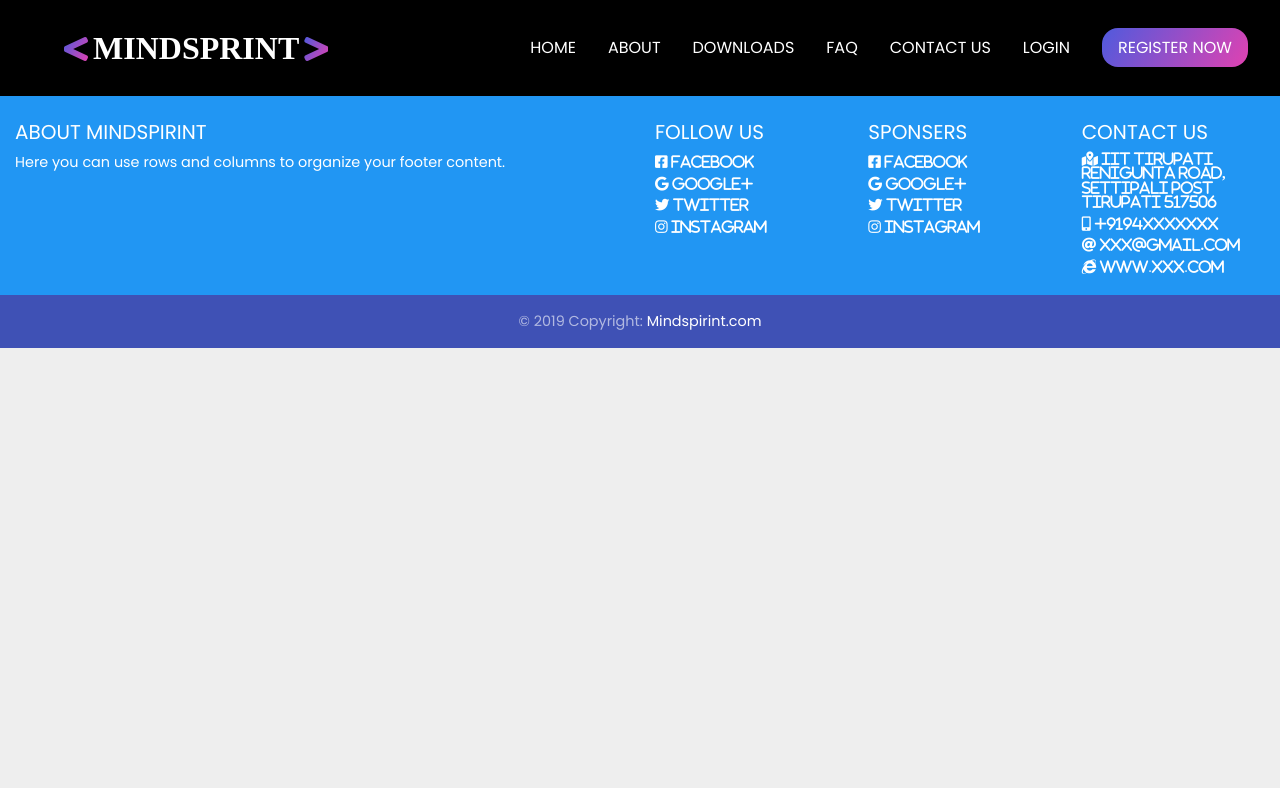
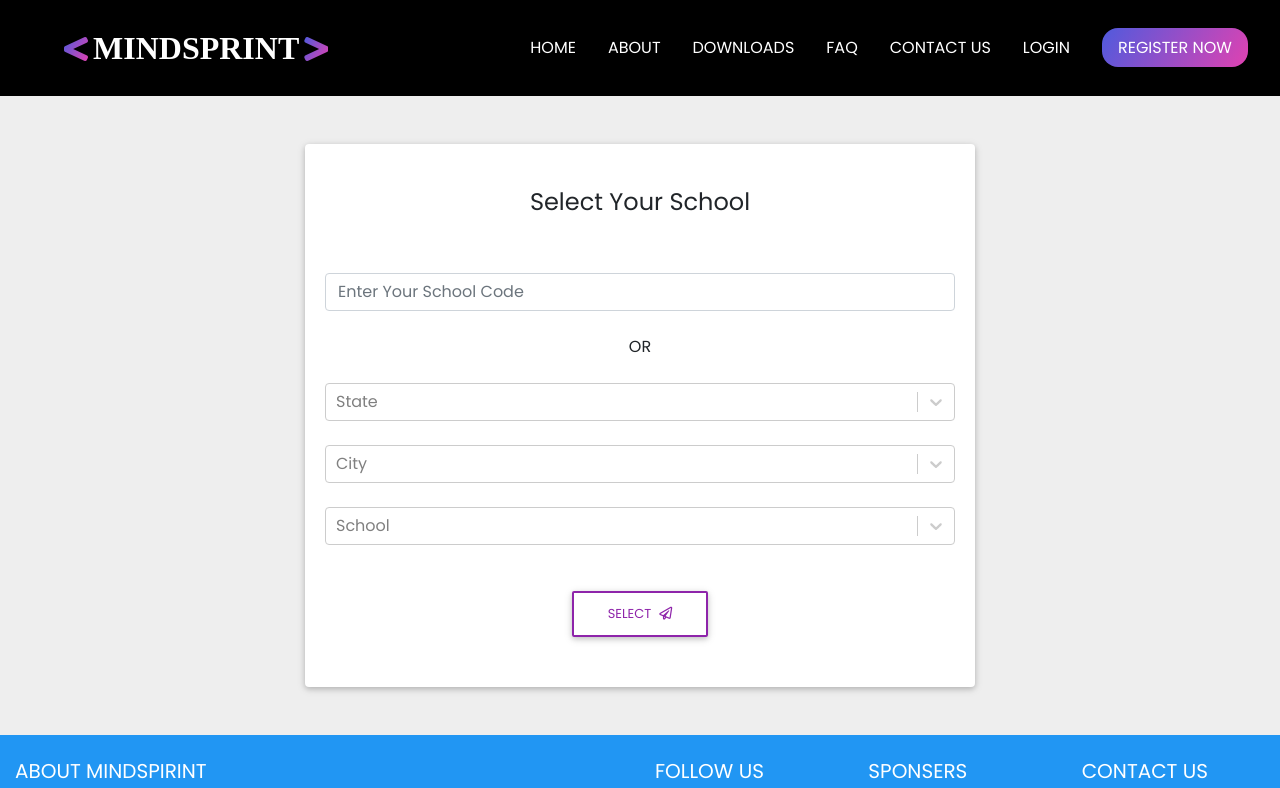
Before and after one commit to CS17B011/mindsprint, a React (Create React App) app in the folder client/: page /school in a window 1280 px wide. Shown: the top 788 px of the page. Built offline with nearby package versions, Linux system fonts and the light colour scheme; no server answers; a web font is replaced by a local one.

Commit message:
added select school form

```diff
--- a/client/package.json
+++ b/client/package.json
@@ -9,7 +9,8 @@
     "react-dom": "^16.8.6",
     "react-light-accordion": "^0.1.4",
     "react-router-dom": "^5.0.1",
-    "react-scripts": "3.0.1"
+    "react-scripts": "3.0.1",
+    "react-select": "^3.0.4"
   },
   "scripts": {
     "start": "react-scripts start",
--- a/client/src/App.js
+++ b/client/src/App.js
@@ -13,6 +13,7 @@ import Perks from "./component/Perks/perk";
 import Contact from "./component/contact/contact";
 import Faqs from "./component/faqs/faqs";
 import Query from "./component/query/query";
+import School from "./component/form/school";
 // import Downloads from "./component/downloads/download";
 
 class App extends Component {
@@ -28,6 +29,7 @@ class App extends Component {
             <Route exact path="/register" component={Register} />
             <Route exact path="/contact" component={Contact} />
             <Route exact path="/faqs" component={Faqs} />
+            <Route exact path="/school" component={School} />
             <Route exact path="/query" component={Query} />
             {/* <Route exact path="/downloads" component={Downloads} /> */}
 
--- a/client/src/component/corousel/Corousel.js
+++ b/client/src/component/corousel/Corousel.js
@@ -28,13 +28,13 @@ class Corousel extends Component {
                 <img
                   src={Information}
                   className="d-block w-100"
-                  style={{ maxHeight: "850px", minHeight: "232px" }}
+                  style={{ maxHeight: "850px", minHeight: "230px" }}
                   alt="..."
                 />
               </div>
               <div className="carousel-item">
                 <img
-                  style={{ maxHeight: "850px", minHeight: "232px" }}
+                  style={{ maxHeight: "850px", minHeight: "230px" }}
                   src={Second}
                   className="d-block w-100"
                   alt="..."
@@ -48,7 +48,7 @@ class Corousel extends Component {
               </div>
               <div className="carousel-item">
                 <img
-                  style={{ maxHeight: "850px", minHeight: "232px" }}
+                  style={{ maxHeight: "850px", minHeight: "230px" }}
                   src={Third}
                   className="d-block w-100"
                   alt="..."
--- a/client/src/component/form/register.css
+++ b/client/src/component/form/register.css
@@ -8,3 +8,13 @@
 #shadow {
   box-shadow: 5px 10px #888888;
 }
+#plw {
+  max-width: 400px;
+}
+/* .css-bg1rzq-control {
+  max-width: 500px;
+} */
+.ctr {
+  display: flex;
+  justify-content: center;
+}
--- a/client/src/component/form/register.js
+++ b/client/src/component/form/register.js
@@ -1,6 +1,7 @@
-import React from "react";
-import { Link } from "react-router-dom";
+import React, { useState } from "react";
+import { Link, Redirect } from "react-router-dom";
 import "./register.css";
+import "./school";
 
 const FormPage = () => {
   return (
@@ -220,6 +221,9 @@ const FormPage = () => {
           <p className="text-center">
             Have an account? <Link to="/login">Log In</Link>{" "}
           </p>
+          <p className="text-center">
+            Select a School? <Link to="/school">Schools</Link>{" "}
+          </p>
         </form>
       </article>
     </div>
--- /dev/null
+++ b/client/src/component/form/school.js
@@ -0,0 +1,152 @@
+import React from "react";
+import Select from "react-select";
+import "./register.css";
+//For more custamization goto 'react-select' npm
+import axios from "axios";
+
+import {
+  MDBBtn,
+  MDBCard,
+  MDBCardBody,
+  MDBCol,
+  MDBContainer,
+  MDBIcon,
+  MDBRow
+} from "mdbreact";
+
+class App extends React.Component {
+  state = {
+    selectedOption: null,
+    doubt: [],
+    showDoubt: []
+  };
+
+  componentDidMount() {
+    axios.get(`https://jsonplaceholder.typicode.com/posts`).then(res => {
+      const doubt = res.data;
+      this.setState({ doubt: doubt, showDoubt: doubt });
+    });
+  }
+
+  handleChange = selectedOption => {
+    const newList = this.state.doubt.filter(item => {
+      // change current item to lowercase
+      const lc = item.title.toLowerCase();
+      // change search term to lowercase
+      if (selectedOption) {
+        const filter = selectedOption.title.toLowerCase();
+        return lc.includes(filter);
+      } else {
+        // this.setState({ newList: this.state.doubt });
+        return lc;
+      }
+    });
+    this.setState({ selectedOption, showDoubt: newList });
+    console.log(`Option selected:`, selectedOption);
+  };
+  handleChange1 = selectedOption => {
+    const newList = this.state.doubt.filter(item => {
+      // change current item to lowercase
+      const lc = item.title.toLowerCase();
+      // change search term to lowercase
+      if (selectedOption) {
+        const filter = selectedOption.body.toLowerCase();
+        return lc.includes(filter);
+      } else {
+        return lc;
+      }
+    });
+    this.setState({ selectedOption, showDoubt: newList });
+    console.log(`Option selected:`, selectedOption);
+  };
+  handleChange2 = selectedOption => {
+    this.setState({ selectedOption });
+    console.log(`Option selected:`, selectedOption);
+  };
+  //   handleChange1 = selectedOption => {
+  //     this.setState({ selectedOption1: selectedOption });
+  //     console.log(`Option selected:`, selectedOption);
+  //   };
+  render() {
+    const { selectedOption, selectedOption1, selectedOption2 } = this.state;
+
+    return (
+      <div>
+        <MDBContainer fluid style={{ maxWidth: "700px" }} className="my-5">
+          <MDBRow md="6">
+            <MDBCol>
+              <MDBCard>
+                <MDBCardBody>
+                  <form>
+                    <p className="h4 text-center py-4">Select Your School</p>
+                    <label className="grey-text font-weight-light" />
+                    <input
+                      type="text"
+                      className="form-control"
+                      placeholder="Enter Your School Code"
+                    />
+                    <label className="grey-text font-weight-light" />
+                    <span className="ctr">OR</span>
+                    <label className="grey-text font-weight-light" />
+                    <Select
+                      placeholder="State"
+                      isClearable
+                      value={selectedOption}
+                      onChange={this.handleChange}
+                      options={this.state.showDoubt}
+                      getOptionLabel={option => option.title}
+                      getOptionValue={option => option.title}
+                    />
+                    <label className="grey-text font-weight-light" />
+                    <Select
+                      isClearable
+                      placeholder="City"
+                      value={selectedOption1}
+                      onChange={this.handleChange1}
+                      options={this.state.showDoubt}
+                      getOptionLabel={option => option.body}
+                      getOptionValue={option => option.body}
+                    />
+                    {/* <input
+                      type="email"
+                      id="defaultFormCardEmailEx"
+                      className="form-control"
+                      placeholder="Your Email"
+                    /> */}
+                    <label className="grey-text font-weight-light" />
+                    <Select
+                      isClearable
+                      placeholder="School"
+                      value={selectedOption2}
+                      onChange={this.handleChange2}
+                      options={this.state.showDoubt}
+                      getOptionLabel={option => option.id}
+                      getOptionValue={option => option.id}
+                    />
+                    {/* <input
+                      type="email"
+                      id="defaultFormCardEmailEx"
+                      className="form-control"
+                      placeholder="Your Doubt Here"
+                    /> */}
+                    <div className="text-center py-4 mt-3">
+                      <MDBBtn
+                        id="hvr"
+                        className="btn btn-outline-purple"
+                        type="submit"
+                      >
+                        Select
+                        <MDBIcon far icon="paper-plane" className="ml-2" />
+                      </MDBBtn>
+                    </div>
+                  </form>
+                </MDBCardBody>
+              </MDBCard>
+            </MDBCol>
+          </MDBRow>
+        </MDBContainer>
+      </div>
+    );
+  }
+}
+export default App;
```
Also changed, not shown: 1 other file (tests, documents, lock files or other folders).
